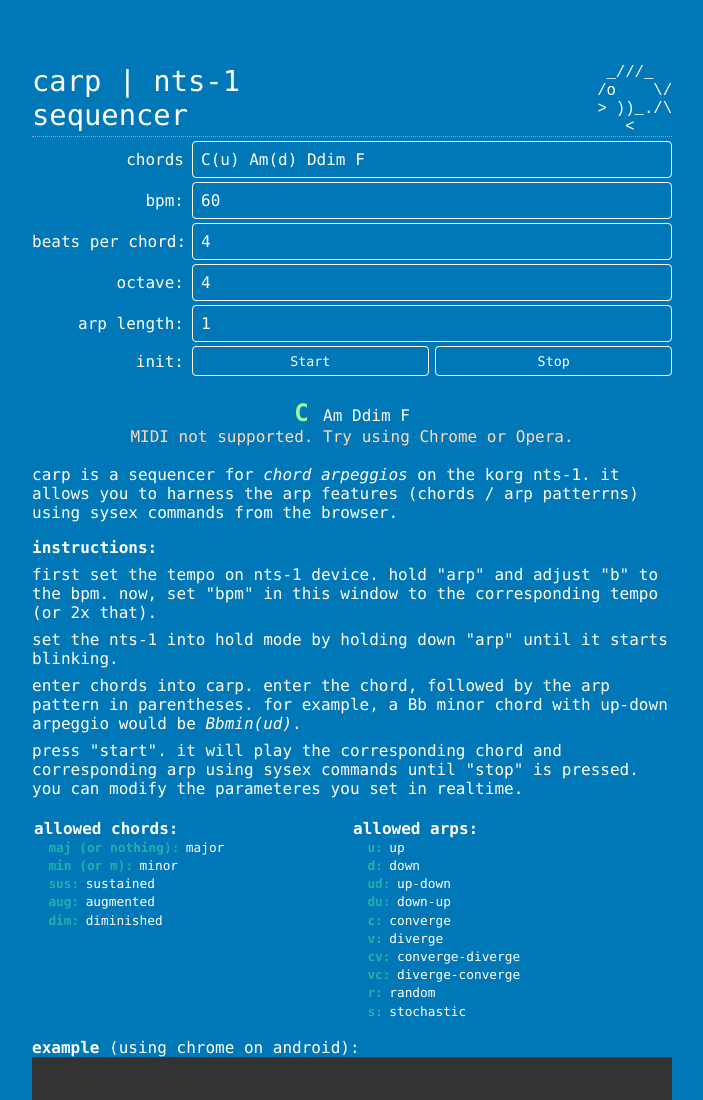
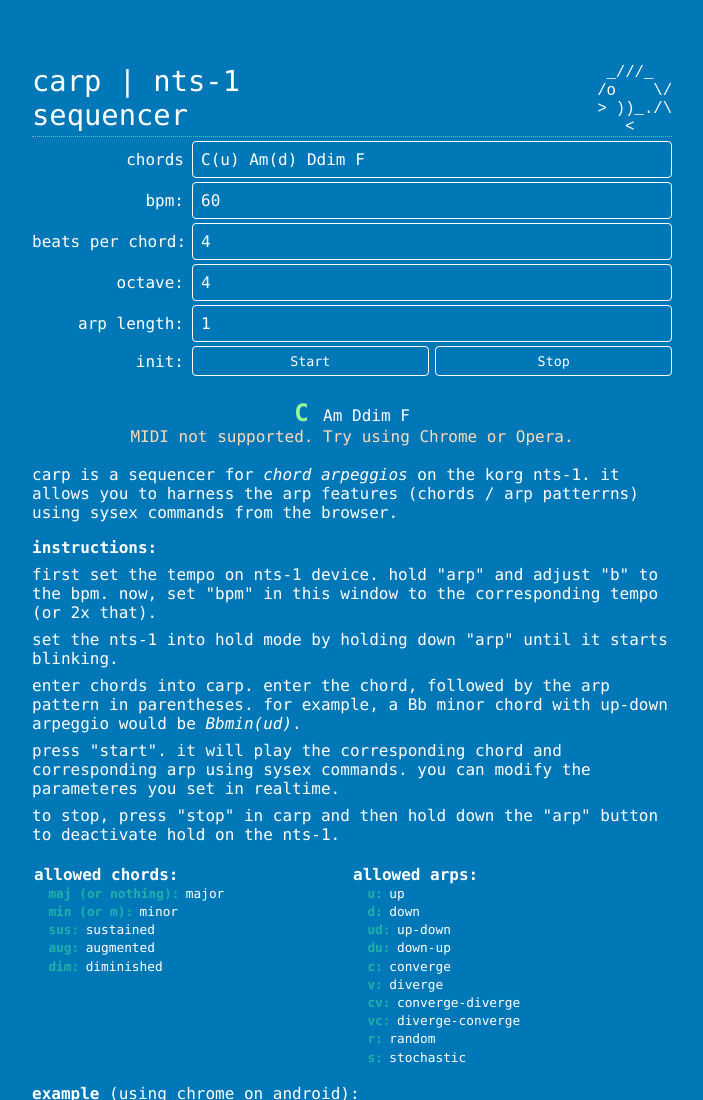
Before and after one commit to schollz/carp, a plain HTML site: page index.html in a window 1280 px wide. Shown: the top 1100 px of the page, without its empty margins (288-991 px from the left). Drawn offline with Linux system fonts and the light colour scheme; grey boxes are pictures that could not be loaded.

Commit message:
update instructions

```diff
--- a/index.html
+++ b/index.html
@@ -305,7 +305,10 @@
                     for example, a Bb minor chord with up-down arpeggio would be <em>Bbmin(ud)</em>.
                 </p>
                 <p class="pt05">
-                    press "start". it will play the corresponding chord and corresponding arp using sysex commands until "stop" is pressed. you can modify the parameteres you set in realtime.
+                    press "start". it will play the corresponding chord and corresponding arp using sysex commands. you can modify the parameteres you set in realtime.
+                </p>
+                <p class="pt05">
+                    to stop, press "stop" in carp and then hold down the "arp" button to deactivate hold on the nts-1.
                 </p>
             </div>
             <br>
```
